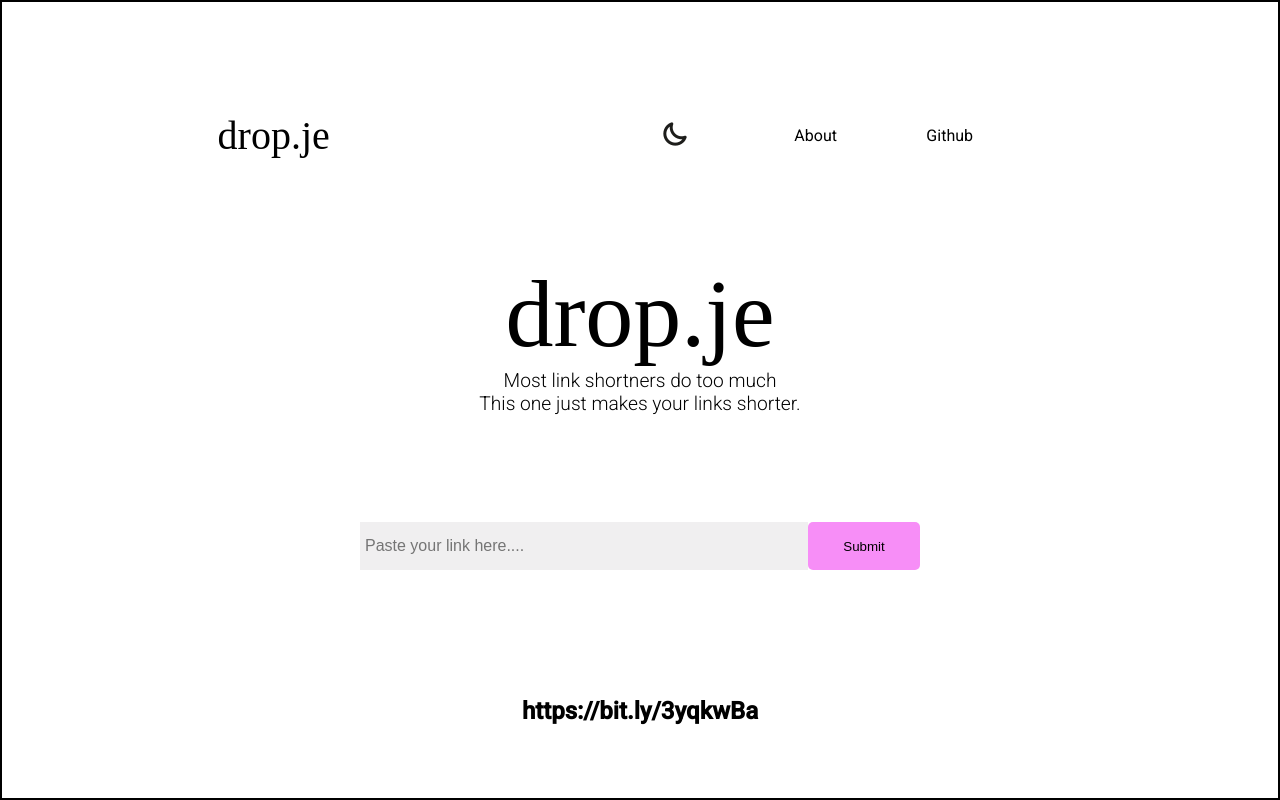
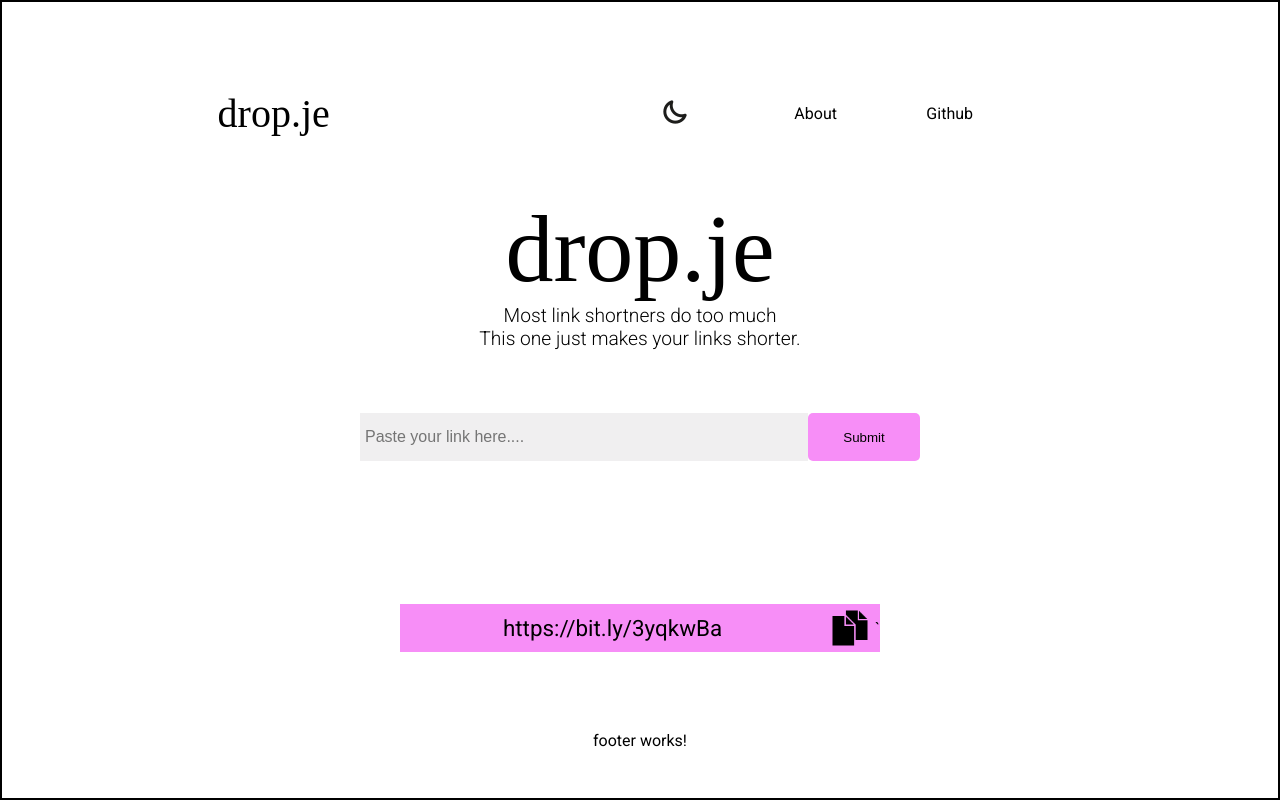
Before and after one commit to KDSGYT/url-shortning, an Angular app: page / in a window 1280 px wide. Built offline with nearby package versions, Linux system fonts and the light colour scheme; a web font is replaced by a local one.

Commit message:
Output field is now finished

```diff
--- a/src/app/app.component.html
+++ b/src/app/app.component.html
@@ -3,4 +3,5 @@
   <app-jumbo></app-jumbo>
   <app-long-url-input></app-long-url-input>
   <app-output></app-output>
+  <app-footer></app-footer>
 </main>
--- a/src/app/app.module.ts
+++ b/src/app/app.module.ts
@@ -11,6 +11,7 @@ import { JumboComponent } from './jumbo/jumbo.component';
 import { AboutComponent } from './about/about.component';
 import { ModeSwitchComponent } from './mode-switch/mode-switch.component';
 import { BrowserAnimationsModule } from '@angular/platform-browser/animations';
+import { FooterComponent } from './footer/footer.component';
 
 @NgModule({
   declarations: [
@@ -20,7 +21,8 @@ import { BrowserAnimationsModule } from '@angular/platform-browser/animations';
     OutputComponent,
     JumboComponent,
     AboutComponent,
-    ModeSwitchComponent
+    ModeSwitchComponent,
+    FooterComponent
   ],
   imports: [
     BrowserModule,
--- /dev/null
+++ b/src/app/footer/footer.component.html
@@ -0,0 +1 @@
+<p>footer works!</p>
--- /dev/null
+++ b/src/app/footer/footer.component.ts
@@ -0,0 +1,15 @@
+import { Component, OnInit } from '@angular/core';
+
+@Component({
+  selector: 'app-footer',
+  templateUrl: './footer.component.html',
+  styleUrls: ['./footer.component.scss']
+})
+export class FooterComponent implements OnInit {
+
+  constructor() { }
+
+  ngOnInit(): void {
+  }
+
+}
--- a/src/app/long-url-input/long-url-input.component.scss
+++ b/src/app/long-url-input/long-url-input.component.scss
@@ -1,6 +1,7 @@
 @import '../../assets/customClasses.scss';
 #form-container {
     // border: 2px solid black;
+    margin-bottom: 5em;
     width: 35em;
     height: 3em;
 
--- a/src/app/output/output.component.html
+++ b/src/app/output/output.component.html
@@ -1,3 +1,7 @@
-<h2 (click)="copyLinkToClipboard()">
-    {{output}}
-</h2>
+<div (click)="copyLinkToClipboard()" id="output-container" class="flex flex-row">
+    <p>{{output}}</p>
+    <img src="../../assets/icons8-copy-32.png" />`
+
+
+
+</div>
--- a/src/app/output/output.component.scss
+++ b/src/app/output/output.component.scss
@@ -1,3 +1,17 @@
-h2{
+@import '../../assets/customClasses.scss';
+
+#output-container {
+    background-color: $accentColor;
+    width: 30em;
+    height: 3em;
     cursor: pointer;
+    p {
+        font-size: 1.4em;
+        padding: auto;
+        text-align: center;
+        width: inherit;
+    }
+    img {
+        transform: scale(0.7,0.7);
+    }
 }
```
Also changed, not shown: src/app/footer/footer.component.scss (added), src/assets/icons8-copy-32.png (added), 1 other file (tests, documents, lock files or other folders).
